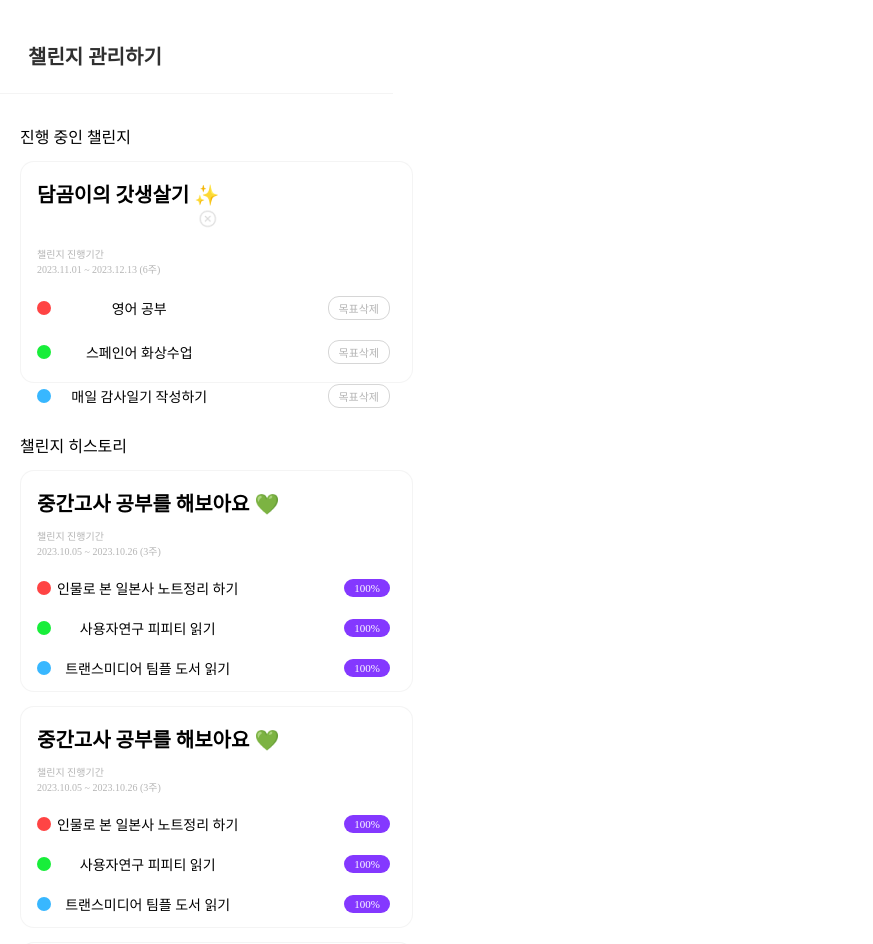
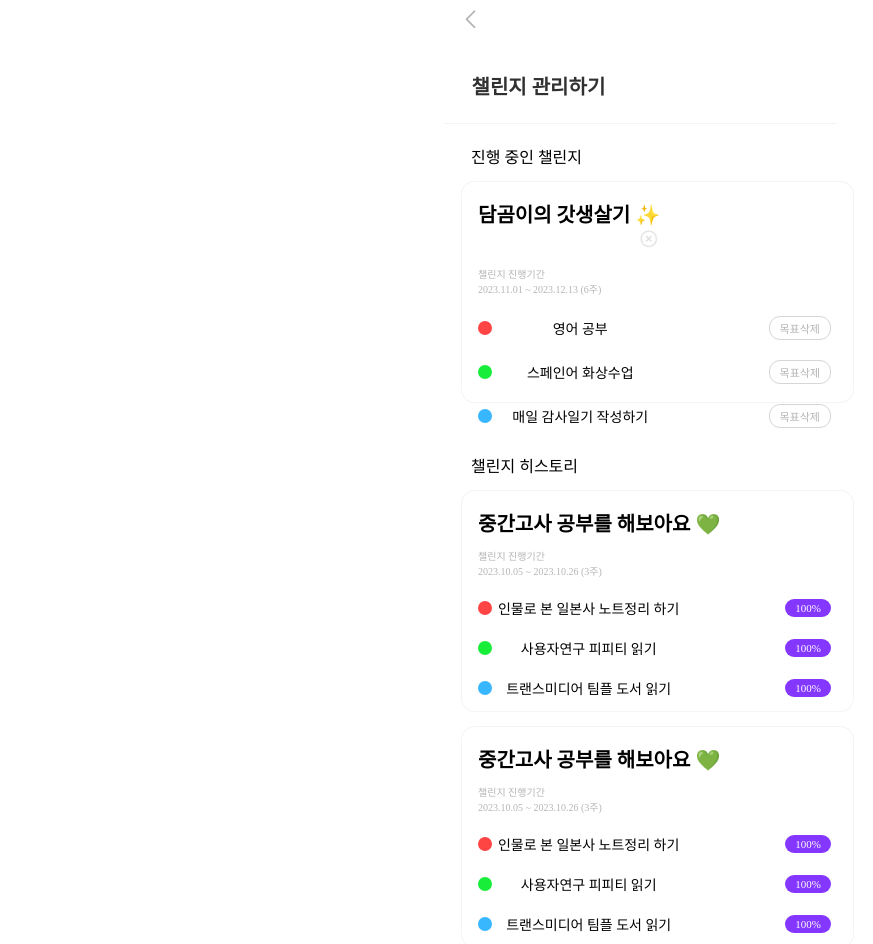
Before and after one commit to 11th-LikeLion-DragOn/DragOn_Front, a React (Create React App) app: page /challengelist in a window 1280 px wide. Shown: the part 88-1032 px from the top of the page, without its empty margins (0-873 px from the left). Built offline with nearby package versions, Linux system fonts and the light colour scheme.

Commit message:
style: 챌린지 관리하기 가운데 정렬

```diff
--- a/src/pages/ChallengeListPage.js
+++ b/src/pages/ChallengeListPage.js
@@ -8,8 +8,8 @@ import CurrentChallenge from "../components/ChallengeListPage/CurrentChallenge";
 const ChallengeListPage = () => {
   return (
     <>
-      <TopBar titleText="챌린지 관리하기" />
       <Wrapper>
+        <TopBar titleText="챌린지 관리하기" />
         <Current>
           <div className="ing">진행 중인 챌린지</div>
           <CurrentChallenge />
@@ -32,11 +32,22 @@ const Wrapper = styled.div`
   font-weight: 500;
   .ing {
     margin-bottom: 13px;
+    margin-top: 20px;
+    margin-left: 10px;
   }
+  display: flex;
+  flex-direction: column;
+  align-items: center;
+  margin: auto;
+  height: 100vh;
 `;
-const Current = styled.div``;
+const Current = styled.div`
+  margin-left: 35px;
+`;
 const History = styled.div`
+  margin-left: 35px;
   .history {
+    margin-left: 10px;
     margin-top: 50px;
     margin-bottom: 13px;
   }
```
